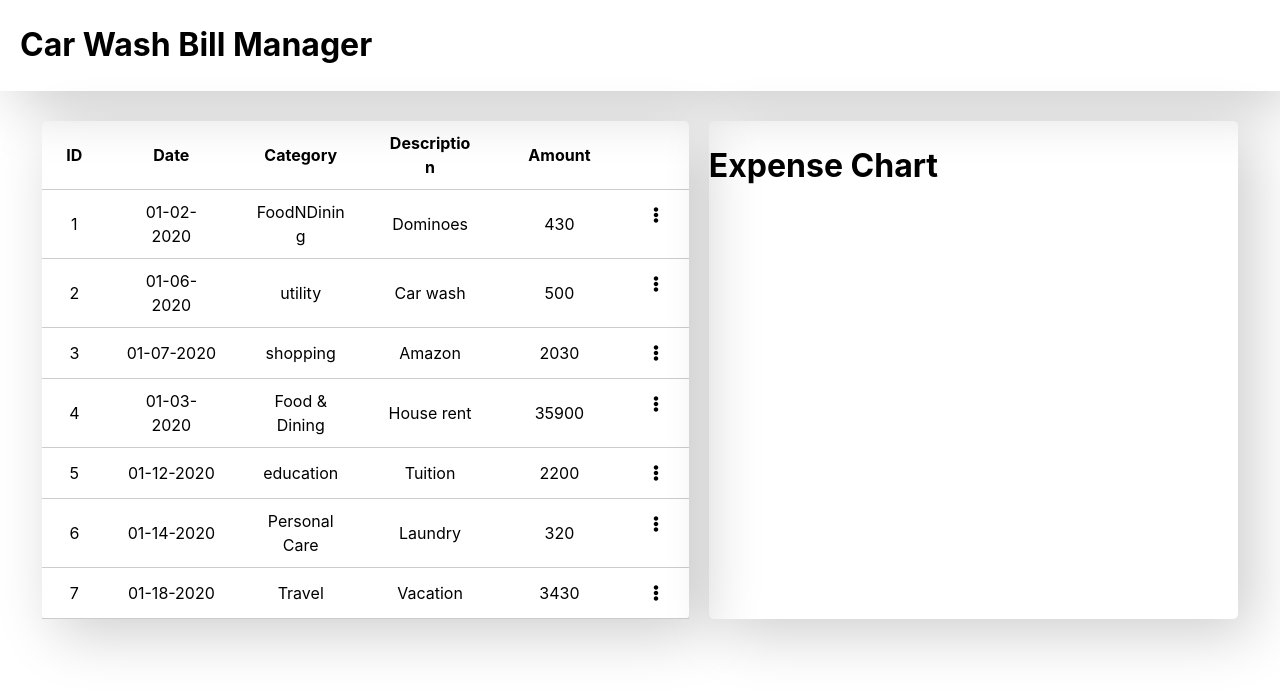
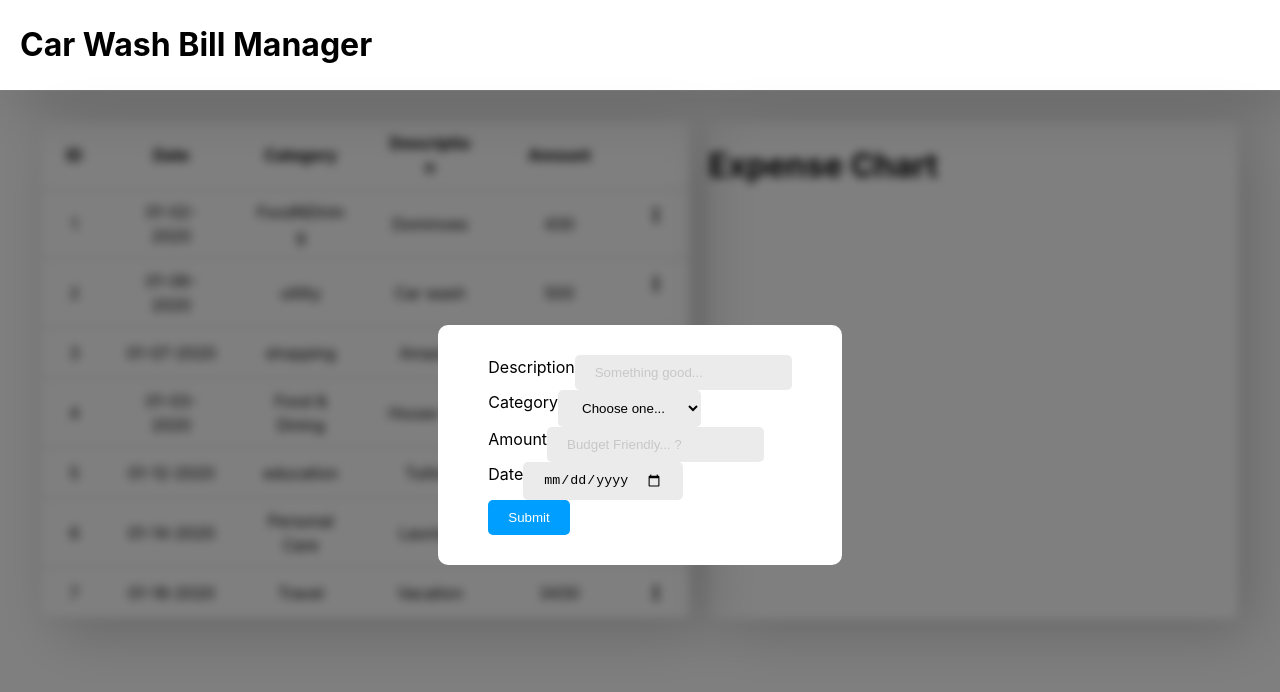
Before and after one commit to kghildial/bill-management-react, a React (Create React App) app: page / in a window 1280 px wide. Shown: the top 692 px of the page. Built offline with nearby package versions, Linux system fonts and the light colour scheme.

Commit message:
Add the "Popup" Component
- Add Popup component model
- Setup Formik
- Create Formik based "Input" & "Select" components
- Create Button component
- Add the Form in the popup

```diff
--- a/package.json
+++ b/package.json
@@ -9,6 +9,7 @@
     "@testing-library/jest-dom": "^5.11.9",
     "@testing-library/react": "^11.2.5",
     "@testing-library/user-event": "^12.7.3",
+    "formik": "^2.2.6",
     "prop-types": "^15.7.2",
     "react": "^17.0.1",
     "react-dom": "^17.0.1",
--- /dev/null
+++ b/src/components/Button.js
@@ -0,0 +1,12 @@
+import styled from 'styled-components';
+
+const Button = styled.button`
+  padding: 10px 20px;
+  background: #009eff;
+  color: #fff;
+  border-radius: 5px;
+  border: none;
+  outline: none;
+`;
+
+export default Button;
--- a/src/components/Container.js
+++ b/src/components/Container.js
@@ -2,10 +2,10 @@ import styled from 'styled-components';
 
 const Container = styled.div`
   display: flex;
-  position: relative;
 
   justify-content: ${({ type }) => {
     switch (type) {
+      case 'popupBackdrop':
       case 'iconWrapper':
         return 'center';
       default:
@@ -15,6 +15,7 @@ const Container = styled.div`
 
   align-items: ${({ type }) => {
     switch (type) {
+      case 'popupBackdrop':
       case 'headerContainer':
       case 'iconWrapper':
         return 'center';
@@ -23,9 +24,39 @@ const Container = styled.div`
     }
   }};
 
+  position: ${({ type }) => {
+    switch (type) {
+      case 'popupBackdrop':
+        return 'fixed';
+      default:
+        return 'relative';
+    }
+  }};
+
+  top: ${({ type }) => {
+    switch (type) {
+      case 'popupBackdrop':
+        return '90px';
+      // case 'popupCard':
+      //   return '-100vh';
+      default:
+        return '';
+    }
+  }};
+
+  left: ${({ type }) => {
+    switch (type) {
+      case 'popupBackdrop':
+        return '0';
+      default:
+        return '';
+    }
+  }};
+
   width: ${({ type }) => {
     switch (type) {
       case 'headerContainer':
+      case 'popupBackdrop':
         return '100vw';
       case 'contentWrapper':
         return '95vw';
@@ -44,6 +75,8 @@ const Container = styled.div`
     switch (type) {
       case 'iconWrapper':
         return '30px';
+      case 'popupBackdrop':
+        return 'calc(100vh - 90px)';
       default:
         return '';
     }
@@ -68,6 +101,37 @@ const Container = styled.div`
         return '0 20px';
       case 'iconWrapper':
         return '5px';
+      case 'popupCard':
+        return '30px 50px';
+      default:
+        return '';
+    }
+  }};
+
+  background: ${({ type }) => {
+    switch (type) {
+      case 'popupBackdrop':
+        return 'rgb(0 0 0 / 50%)';
+      case 'popupCard':
+        return '#fff';
+      default:
+        return '';
+    }
+  }};
+
+  backdrop-filter: ${({ type }) => {
+    switch (type) {
+      case 'popupBackdrop':
+        return 'blur(5px)';
+      default:
+        return '';
+    }
+  }};
+
+  z-index: ${({ type }) => {
+    switch (type) {
+      case 'popupBackdrop':
+        return '9999';
       default:
         return '';
     }
@@ -79,6 +143,8 @@ const Container = styled.div`
       case 'billsListContainer':
       case 'iconWrapper':
         return '5px';
+      case 'popupCard':
+        return '10px';
       default:
         return '';
     }
@@ -107,6 +173,15 @@ const Container = styled.div`
         return '';
     }
   }};
+
+  transition: ${({ type }) => {
+    switch (type) {
+      case 'popupCard':
+        return '0.5s cubic-bezier(0, 0, 0.56, 1.33)';
+      default:
+        return '';
+    }
+  }};
 `;
 
 export default Container;
--- /dev/null
+++ b/src/components/Input/Input.style.js
@@ -0,0 +1,17 @@
+import styled from 'styled-components';
+import { Field } from 'formik';
+
+export const Label = styled.label``;
+
+export const InputTag = styled(Field)`
+  padding: 10px 20px;
+  border-radius: 5px;
+  transition: box-shadow 0.3s linear;
+  outline: none;
+  border: none;
+  background: #ebebeb;
+
+  &::placeholder {
+    color: #aaa;
+  }
+`;
--- /dev/null
+++ b/src/components/Input/index.js
@@ -0,0 +1,31 @@
+import React from 'react';
+import PropTypes from 'prop-types';
+
+// Custom component(s) import(s)
+import Container from '../Container';
+import { Label, InputTag } from './Input.style';
+
+const Input = ({ type, name, label, placeholder, validationFn }) => {
+  return (
+    <Container type="inputWrapper">
+      {label && <Label htmlFor={name}>{label}</Label>}
+      <InputTag
+        id={name}
+        type={type}
+        name={name}
+        placeholder={placeholder}
+        validate={validationFn}
+      />
+    </Container>
+  );
+};
+
+Input.propTypes = {
+  type: PropTypes.string.isRequired,
+  label: PropTypes.string,
+  name: PropTypes.string.isRequired,
+  placeholder: PropTypes.string,
+  validationFn: PropTypes.func,
+};
+
+export default Input;
--- /dev/null
+++ b/src/components/Popup/index.js
@@ -0,0 +1,14 @@
+import React from 'react';
+
+// Custom component(s) import(s)
+import Container from '../Container';
+
+const Popup = ({ children }) => {
+  return (
+    <Container type="popupBackdrop">
+      <Container type="popupCard">{children}</Container>
+    </Container>
+  );
+};
+
+export default Popup;
--- /dev/null
+++ b/src/components/Select/Select.style.js
@@ -0,0 +1,17 @@
+import styled from 'styled-components';
+import { Field } from 'formik';
+
+export const Label = styled.label``;
+
+export const SelectField = styled(Field)`
+  padding: 10px 20px;
+  border-radius: 5px;
+  transition: box-shadow 0.3s linear;
+  outline: none;
+  border: none;
+  background: #ebebeb;
+
+  &::placeholder {
+    color: #aaa;
+  }
+`;
--- /dev/null
+++ b/src/components/Select/index.js
@@ -0,0 +1,37 @@
+import React from 'react';
+import PropTypes from 'prop-types';
+
+// Custom component(s) import(s)
+import Container from '../Container';
+import { Label, SelectField } from './Select.style';
+
+const Select = ({ name, label, placeholder, optionsList, validationFn }) => {
+  return (
+    <Container type="inputWrapper">
+      {label && <Label htmlFor={name}>{label}</Label>}
+      <SelectField id={name} as="select" name={name} validate={validationFn}>
+        {placeholder && <option>{placeholder}</option>}
+        {optionsList.map(option => (
+          <option key={`category_${option}`} value={option}>
+            {option}
+          </option>
+        ))}
+      </SelectField>
+    </Container>
+  );
+};
+
+Select.defaultProps = {
+  optionsList: [],
+};
+
+Select.propTypes = {
+  type: PropTypes.string.isRequired,
+  name: PropTypes.string.isRequired,
+  placeholder: PropTypes.string,
+  optionsList: PropTypes.array,
+  label: PropTypes.string,
+  validationFn: PropTypes.func,
+};
+
+export default Select;
--- a/src/screens/HomeScreen.js
+++ b/src/screens/HomeScreen.js
@@ -1,17 +1,68 @@
 import React from 'react';
-
+import { Formik, Form } from 'formik';
 import seederData from '../seeder';
 
 // Custom component(s) import(s)
 import Container from '../components/Container';
 import ExpenseTable from '../components/ExpenseTable';
+import Popup from '../components/Popup';
+import Input from '../components/Input';
+import Select from '../components/Select';
+import Button from '../components/Button';
 
 const HomeScreen = () => {
   return (
+    <>
+      <Popup>
+        <Formik
+          enableReinitialize
+          initialValues={{
+            description: '',
+            catrgory: '',
+            amount: '',
+            date: '',
+          }}
+          onSubmit={(values, { setSubmitting }) => {
+            console.log.apply(values);
+          }}
+        >
+          <Container type="formWrapper">
+            <Form>
+              <Input
+                type="text"
+                name="description"
+                label="Description"
+                placeholder="Something good..."
+              />
+              <Select
+                name="category"
+                label="Category"
+                optionsList={['one', 'two', 'three']}
+                placeholder="Choose one..."
+              />
+              <Input
+                type="number"
+                name="amount"
+                label="Amount"
+                placeholder="Budget Friendly... ?"
+              />
+              <Input type="date" name="date" label="Date" />
+              <Button type="submit">Submit</Button>
+            </Form>
+          </Container>
+        </Formik>
+      </Popup>
       <Container type="contentWrapper">
         <Container type="billsListContainer">
           <ExpenseTable
-          headingData={['ID', 'Date', 'Category', 'Description', 'Amount', '']}
+            headingData={[
+              'ID',
+              'Date',
+              'Category',
+              'Description',
+              'Amount',
+              '',
+            ]}
             widthData={['10%', '20%', '20%', '20%', '20%', '10%']}
             data={seederData.bills}
           />
@@ -20,6 +71,7 @@ const HomeScreen = () => {
           <h1>Expense Chart</h1>
         </Container>
       </Container>
+    </>
   );
 };
 
```
Also changed, not shown: 1 other file (tests, documents, lock files or other folders). Lines whose indentation alone changed are shown as unchanged.
